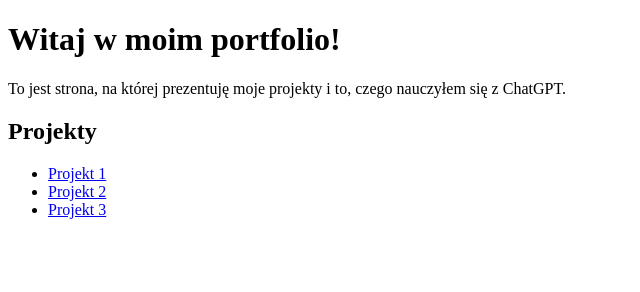
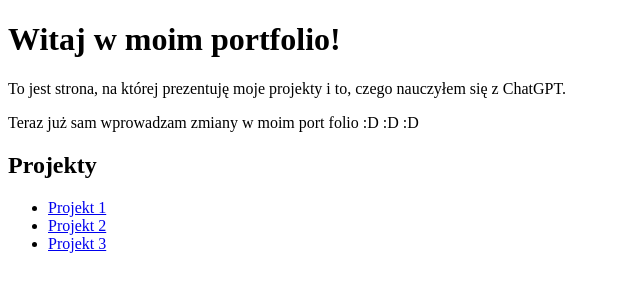
Before and after one commit to Wojtek385/wojtek385.github.io, a plain HTML site: page index.html in a window 1280 px wide. Shown: the whole page, without its empty margins (0-640 px from the left). Drawn offline with Linux system fonts and the light colour scheme.

Commit message:
Update index.html

```diff
--- a/index.html
+++ b/index.html
@@ -8,6 +8,7 @@
 <body>
     <h1>Witaj w moim portfolio!</h1>
     <p>To jest strona, na której prezentuję moje projekty i to, czego nauczyłem się z ChatGPT.</p>
+    <p>Teraz już sam wprowadzam zmiany w moim port folio :D :D :D</p>
     <h2>Projekty</h2>
     <ul>
         <li><a href="#">Projekt 1</a></li>
```
